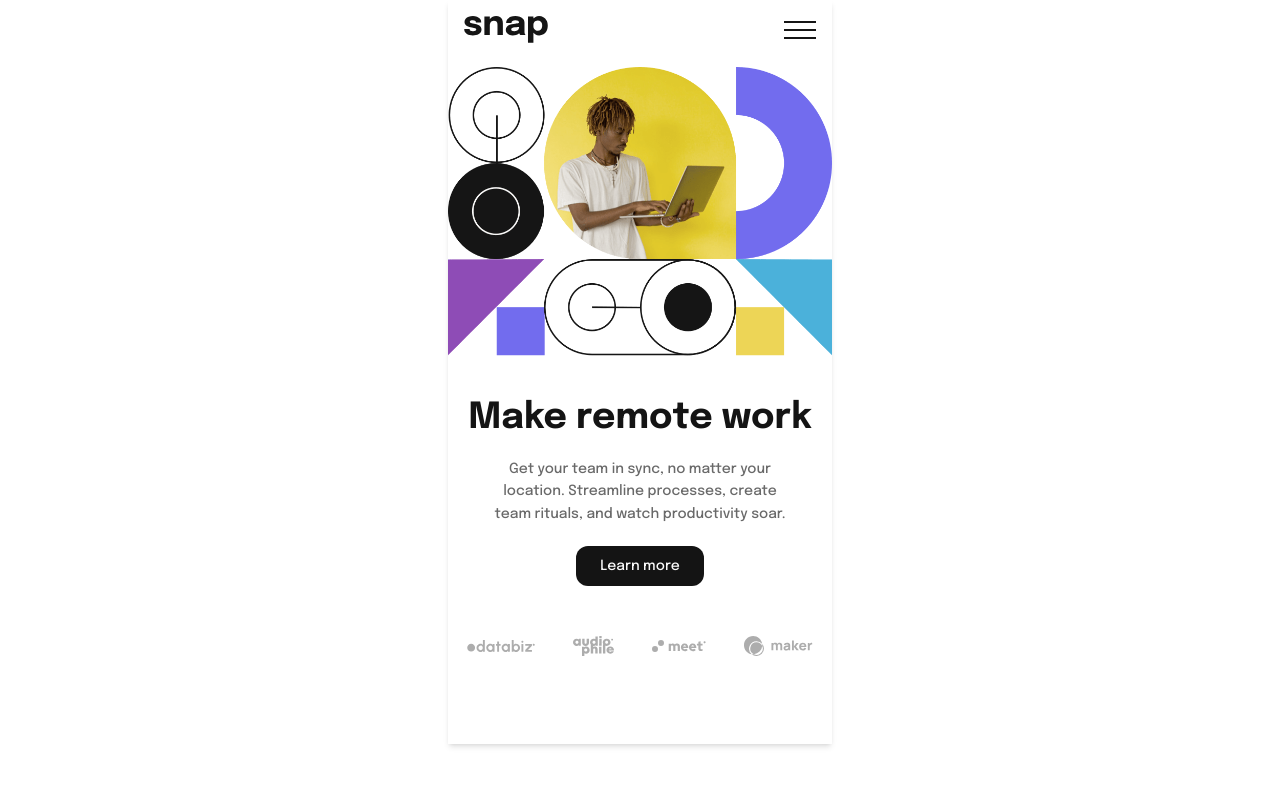
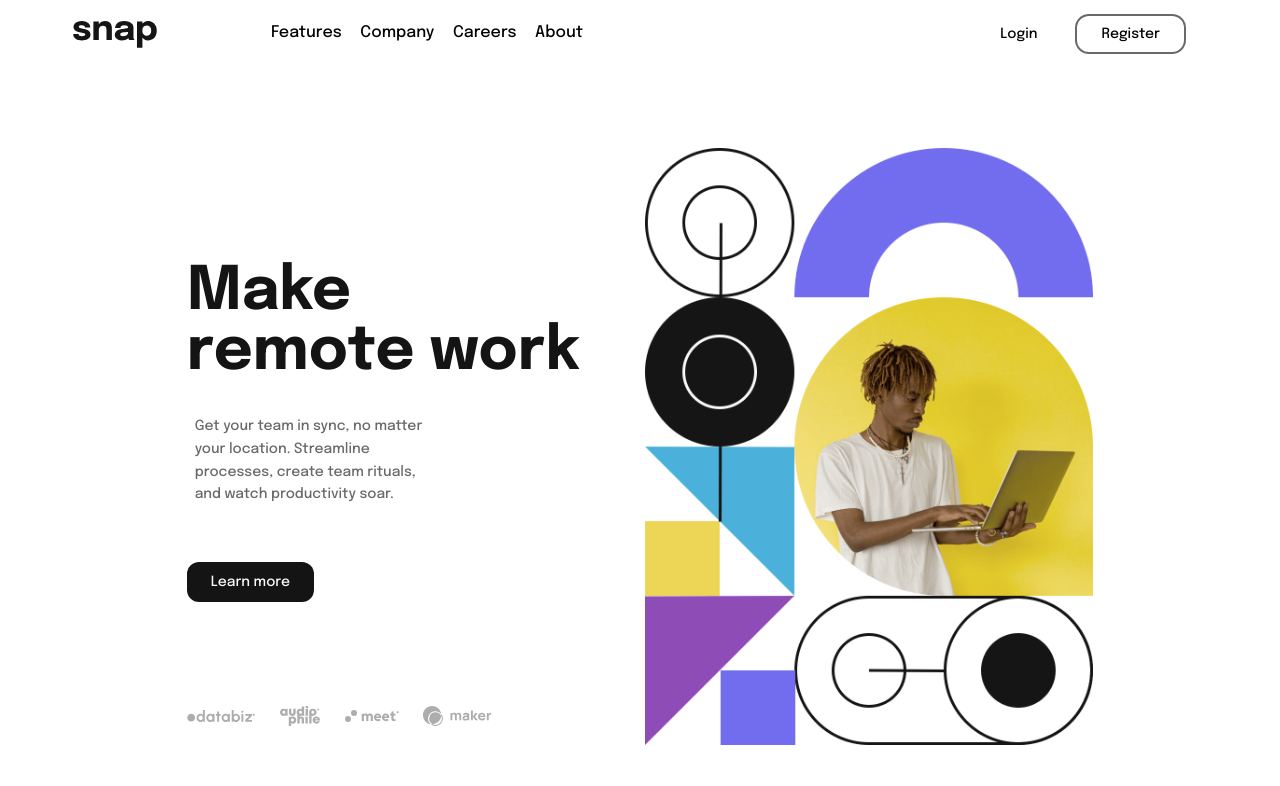
Before and after one commit to hashmi7917/intro-section-with-dropdown-navigation-tailwind, a React (Vite) app: page / in a window 1280 px wide. Shown: the top 786 px of the page. Built offline with nearby package versions, Linux system fonts and the light colour scheme.

Commit message:
challenge done

```diff
--- a/index.html
+++ b/index.html
@@ -9,13 +9,6 @@
     />
     <meta name="viewport" content="width=device-width, initial-scale=1.0" />
     <title>Frontend Mentor | Intro section with dropdown navigation</title>
-    <link
-      rel="stylesheet"
-      href="https://cdnjs.cloudflare.com/ajax/libs/font-awesome/6.5.1/css/all.min.css"
-      integrity="sha512-DTOQO9RWCH3ppGqcWaEA1BIZOC6xxalwEsw9c2QQeAIftl+Vegovlnee1c9QX4TctnWMn13TZye+giMm8e2LwA=="
-      crossorigin="anonymous"
-      referrerpolicy="no-referrer"
-    />
   </head>
   <body class="mx-auto m-0 p-0 box-border font-Epilogue">
     <div id="root"></div>
--- a/src/App.jsx
+++ b/src/App.jsx
@@ -6,6 +6,7 @@ import Logo from './assets/images/logo.svg';
 import HambMenu from './assets/images/icon-menu.svg';
 import Closemenu from './assets/images/icon-close-menu.svg';
 import HeroMobile from './assets/images/image-hero-mobile.png';
+import HeroDesktop from './assets/images/image-hero-desktop.png';
 import Databiz from './assets/images/client-databiz.svg';
 import Audiophile from './assets/images/client-audiophile.svg';
 import Meet from './assets/images/client-meet.svg';
@@ -22,19 +23,39 @@ function App() {
   }
 
   return (
-    <div className="max-w-sm mx-auto shadow-md pb-20">
+    <div className="max-w-sm mx-auto shadow-md pb-20 md:max-w-md xl:max-w-full">
       <div className="flex flex-col justify-evenly items-center">
         <nav className="w-full flex justify-between items-center py-4 px-4">
+          <div className="hidden w-1/2 max-md:w-full xl:flex justify-around max-md:justify-between max-lg:pt-4">
             <img src={Logo} alt="logo" />
+            <ul className="hidden w-1/2 xl:flex justify-between items-start  transition-all ease-in-out duration-75">
+              <li className="cursor-pointer">Features</li>
+              <li className="cursor-pointer">Company</li>
+              <li className="cursor-pointer">Careers</li>
+              <li className="cursor-pointer">About</li>
+            </ul>
+          </div>
+          <div className="hidden xl:block pr-20">
+            <button className="text-sm py-2 px-10 self-end" type="submit">
+              Login
+            </button>
+            <button
+              className="text-sm hover:ring-0 ring-2 rounded-xl ring-neutral-MediumGray py-2 px-6"
+              type="submit"
+            >
+              Register
+            </button>
+          </div>
+          <img className="xl:hidden" src={Logo} alt="logo" />
           <img
             onClick={openNav}
-            className="cursor-pointer"
+            className="hidden max-xl:block cursor-pointer"
             src={HambMenu}
             alt="mobile menu"
           />
           <div
             id="sidemenu"
-            className="hidden w-52 max-lg:hidden max-xl:hidden bg-neutral-AlmostWhite absolute top-0 right-16 px-10 h-screen shadow-xl"
+            className="hidden w-60 max-lg:hidden max-xl:hidden bg-white absolute top-0 right-16 px-10 h-screen shadow-xl"
           >
             <div className="flex flex-col py-20 text-neutral-MediumGray">
               <img
@@ -50,14 +71,11 @@ function App() {
                 <li className="cursor-pointer">Careers</li>
                 <li className="cursor-pointer">About</li>
               </ul>
-              <button
-                className="text-sm hover:ring-2 rounded-2xl hover:ring-neutral-MediumGray py-2 px-10 mb-2"
-                type="button"
-              >
+              <button className="text-sm py-2 px-10 mb-2" type="button">
                 Login
               </button>
               <button
-                className="text-sm hover:ring-2 rounded-2xl hover:ring-neutral-MediumGray py-2 px-10 mb-2"
+                className="text-sm hover:ring-0 ring-2 rounded-xl ring-neutral-MediumGray py-2 px-10 mb-2"
                 type="button"
               >
                 Register
@@ -65,28 +83,36 @@ function App() {
             </div>
           </div>
         </nav>
-        <header className="flex flex-col items-center py-2">
-          <img src={HeroMobile} alt="hero" />
-          <div className="flex flex-col justify-around items-center h-60 pt-8">
-            <h1 className="text-4xl font-medium text-neutral-AlmostBlack">
-              Make remote work
+        <header className="flex flex-col xl:flex-row-reverse items-center py-2 xl:w-10/12 xl:px-20 xl:pt-20">
+          <img className="xl:hidden" src={HeroMobile} alt="hero mobile" />
+          <img
+            className="hidden xl:block max-w-md"
+            src={HeroDesktop}
+            alt="hero desktop"
+          />
+          <div className="xl:w-8/12 flex flex-col justify-around items-center  xl:items-start xl:pb-10 pt-10 pb-10">
+            <h1 className="text-4xl font-medium text-neutral-AlmostBlack xl:text-6xl xl:w-11/12">
+              <span>Make</span>
+              <br /> remote work
             </h1>
-            <p className="text-center text-sm text-neutral-MediumGray leading-relaxed mx-auto w-10/12 px-2">
+            <p className="text-center xl:text-left text-sm text-neutral-MediumGray leading-relaxed mx-auto w-10/12 px-2 xl:mx-0 xl:w-7/12 xl:pr-4 xl:py-8 py-4">
               Get your team in sync, no matter your location. Streamline
               processes, create team rituals, and watch productivity soar.
             </p>
+            <div className="py-6">
               <button
                 type="button"
-              class="text-neutral-AlmostWhite bg-neutral-AlmostBlack hover:bg-gray-900 focus:outline-none focus:ring-4 focus:ring-gray-300 font-normal rounded-xl text-sm px-6 py-2.5 dark:bg-neutral-AlmostBlack dark:hover:bg-gray-700 dark:focus:ring-gray-700 dark:border-gray-700"
+                className="text-neutral-AlmostWhite bg-neutral-AlmostBlack hover:bg-gray-900 focus:outline-none focus:ring-4 focus:ring-gray-300 font-normal rounded-xl text-sm px-6 py-2.5 dark:bg-neutral-AlmostBlack dark:hover:bg-gray-700 dark:focus:ring-gray-700 dark:border-gray-700"
               >
                 Learn more
               </button>
             </div>
-          <div className="w-full flex justify-around items-center pt-10">
+            <div className="w-full flex justify-around items-center  xl:justify-between xl:w-8/12 pt-20 align-bottom xl:-mb-24">
               <img className="h-3" src={Databiz} alt="databiz" />
               <img className="h-5" src={Audiophile} alt="audiophile" />
               <img className="h-3" src={Meet} alt="meet" />
               <img className="h-5" src={Maker} alt="maker" />
+            </div>
           </div>
         </header>
       </div>
```
Lines whose indentation alone changed are shown as unchanged.
